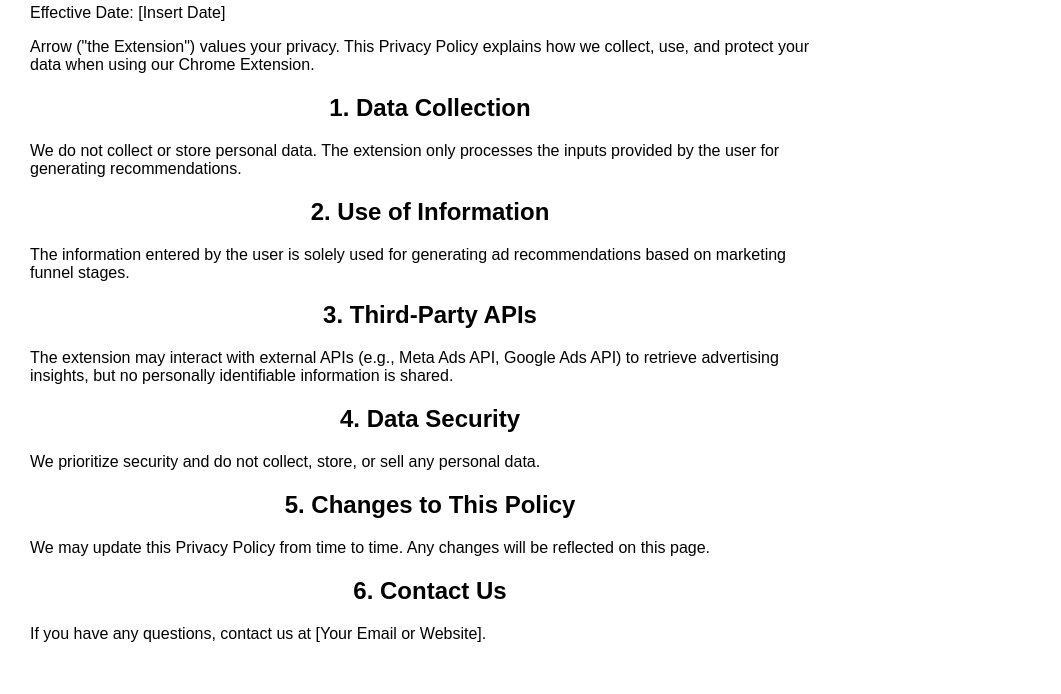
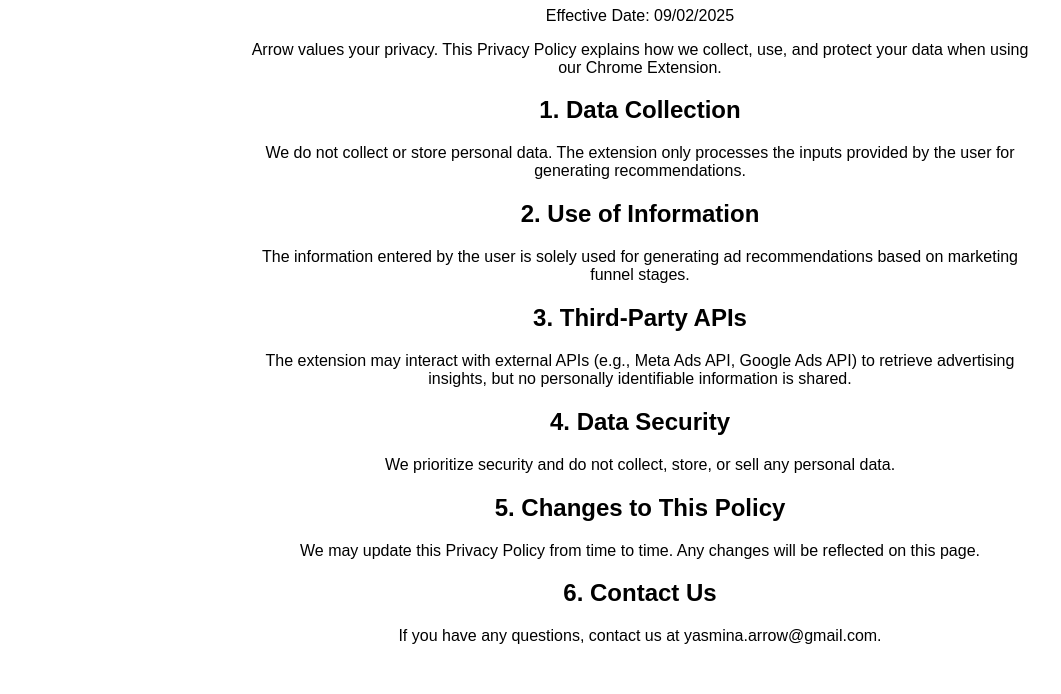
Before and after one commit to Arrow-help/arrow-privacy-policy, a plain HTML site: page privacy_policy.html in a window 1280 px wide. Shown: the part 106-800 px from the top of the page, without its empty margins (0-1061 px from the left). Drawn offline with Linux system fonts and the light colour scheme.

Commit message:
Add files via upload

```diff
--- a/privacy_policy.html
+++ b/privacy_policy.html
@@ -7,20 +7,27 @@
     <style>
         body {
             font-family: Arial, sans-serif;
-            margin: 20px;
-            padding: 10px;
+            margin: 0;
+            padding: 0;
+            display: flex;
+            flex-direction: column;
+            justify-content: center;
+            align-items: center;
+            height: 100vh;
+            text-align: center;
+        }
+        .container {
             max-width: 800px;
-        }
-        h1, h2 {
-            text-align: center;
+            padding: 20px;
         }
     </style>
 </head>
 <body>
+    <div class="container">
         <h1>Privacy Policy</h1>
-    <p>Effective Date: [Insert Date]</p>
+        <p>Effective Date: 09/02/2025</p>
 
-    <p>Arrow ("the Extension") values your privacy. This Privacy Policy explains how we collect, use, and protect your data when using our Chrome Extension.</p>
+        <p>Arrow values your privacy. This Privacy Policy explains how we collect, use, and protect your data when using our Chrome Extension.</p>
 
         <h2>1. Data Collection</h2>
         <p>We do not collect or store personal data. The extension only processes the inputs provided by the user for generating recommendations.</p>
@@ -38,7 +45,7 @@
         <p>We may update this Privacy Policy from time to time. Any changes will be reflected on this page.</p>
 
         <h2>6. Contact Us</h2>
-    <p>If you have any questions, contact us at [Your Email or Website].</p>
-
+        <p>If you have any questions, contact us at yasmina.arrow@gmail.com.</p>
+    </div>
 </body>
 </html>
```
Lines whose indentation alone changed are shown as unchanged.
